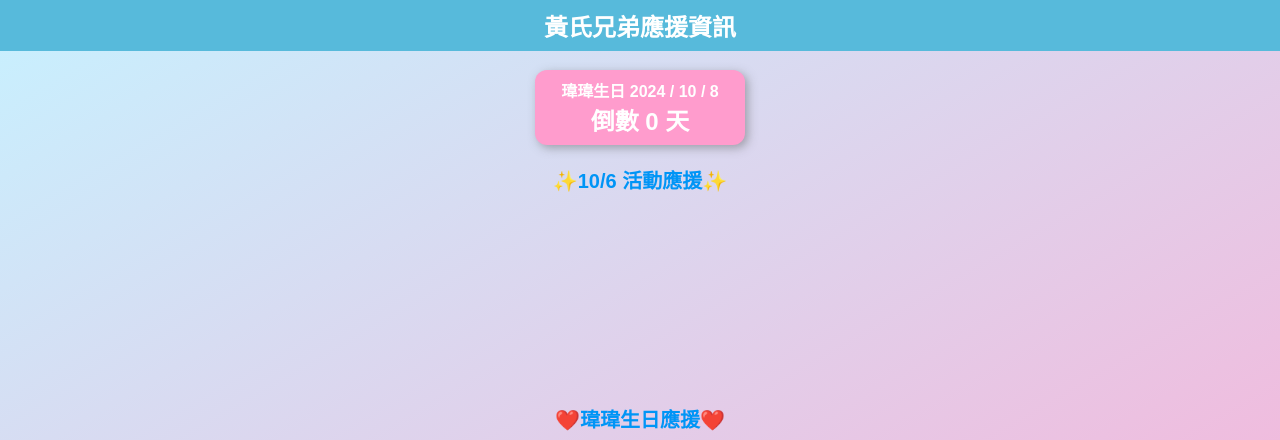
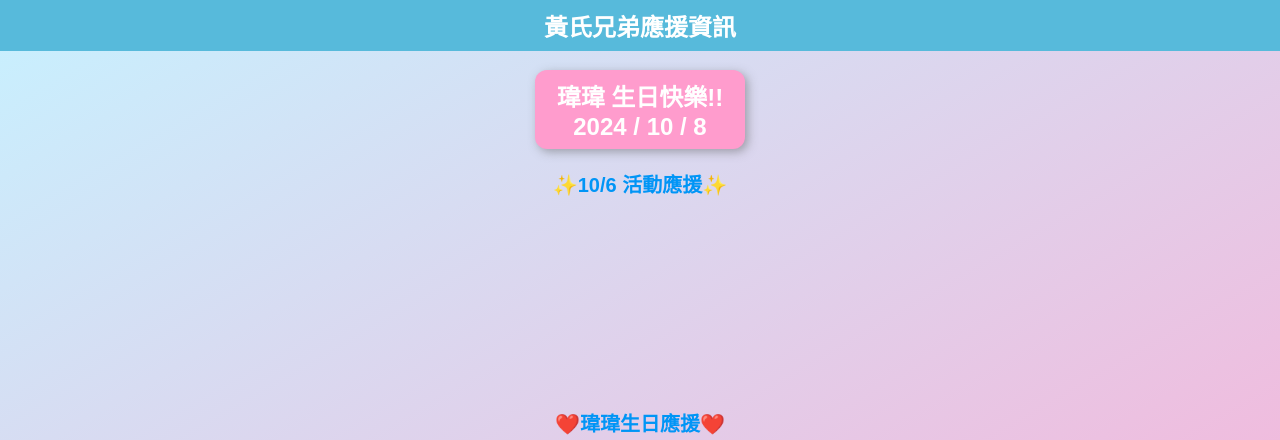
Before and after one commit to zoe-huangdou/hb_fans, a plain HTML site: page index.html in a window 1280 px wide. Shown: the top 440 px of the page. Drawn offline with Linux system fonts and the light colour scheme; a script that the page names is missing.

Commit message:
調整生日倒數

```diff
--- a/index.html
+++ b/index.html
@@ -27,9 +27,9 @@
 
     <div class="container" id="table-body">
         <div style="width: 100%; display: flex; justify-content: center;">
-            <div class="day-counter">
-                瑋瑋生日 2024 / 10 / 8<br>
-                <span style="font-size: 24px;">倒數 <span id="countdown"></span></span>
+            <div class="day-counter" style="font-size: 24px;">
+                瑋瑋 生日快樂!!<br>2024 / 10 / 8
+                <!-- <br><span style="font-size: 24px;">倒數 <span id="countdown"></span></span> -->
             </div>
         </div>
 
```
